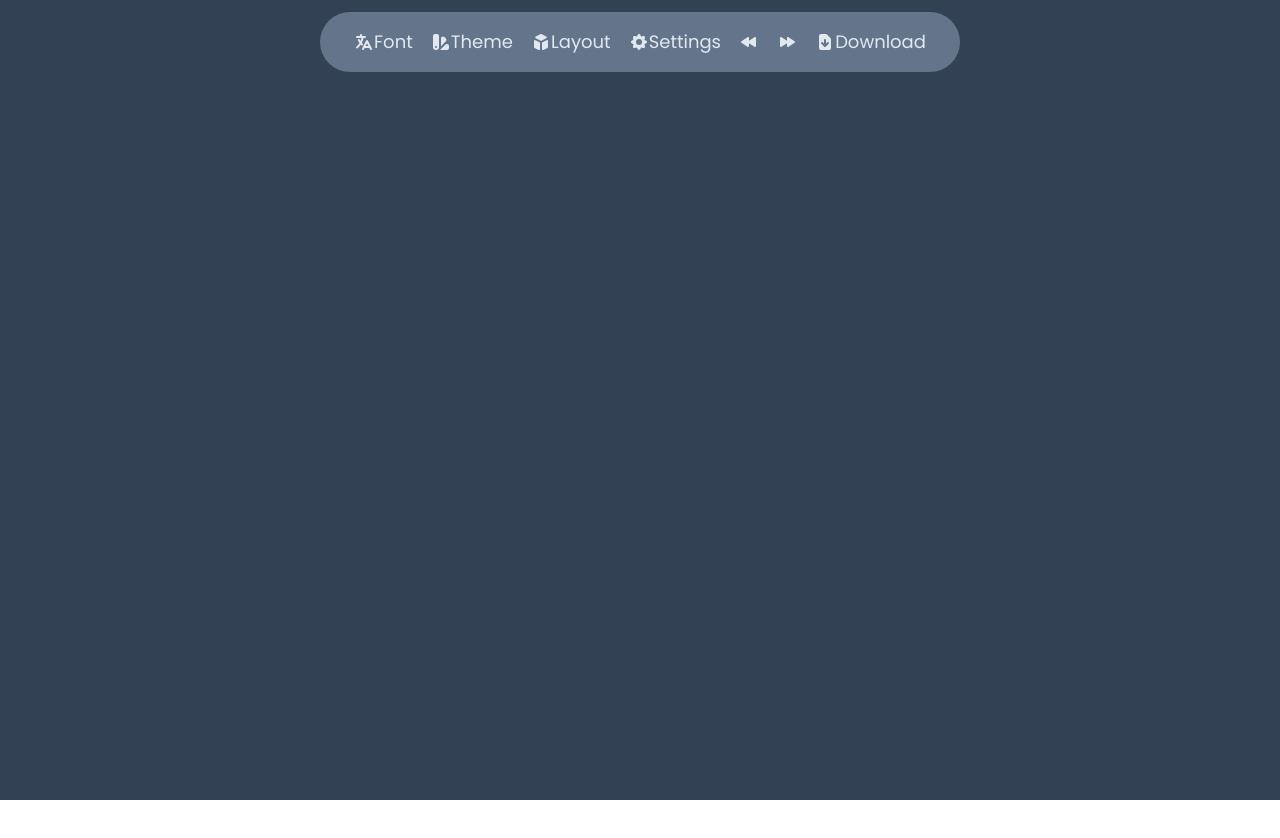
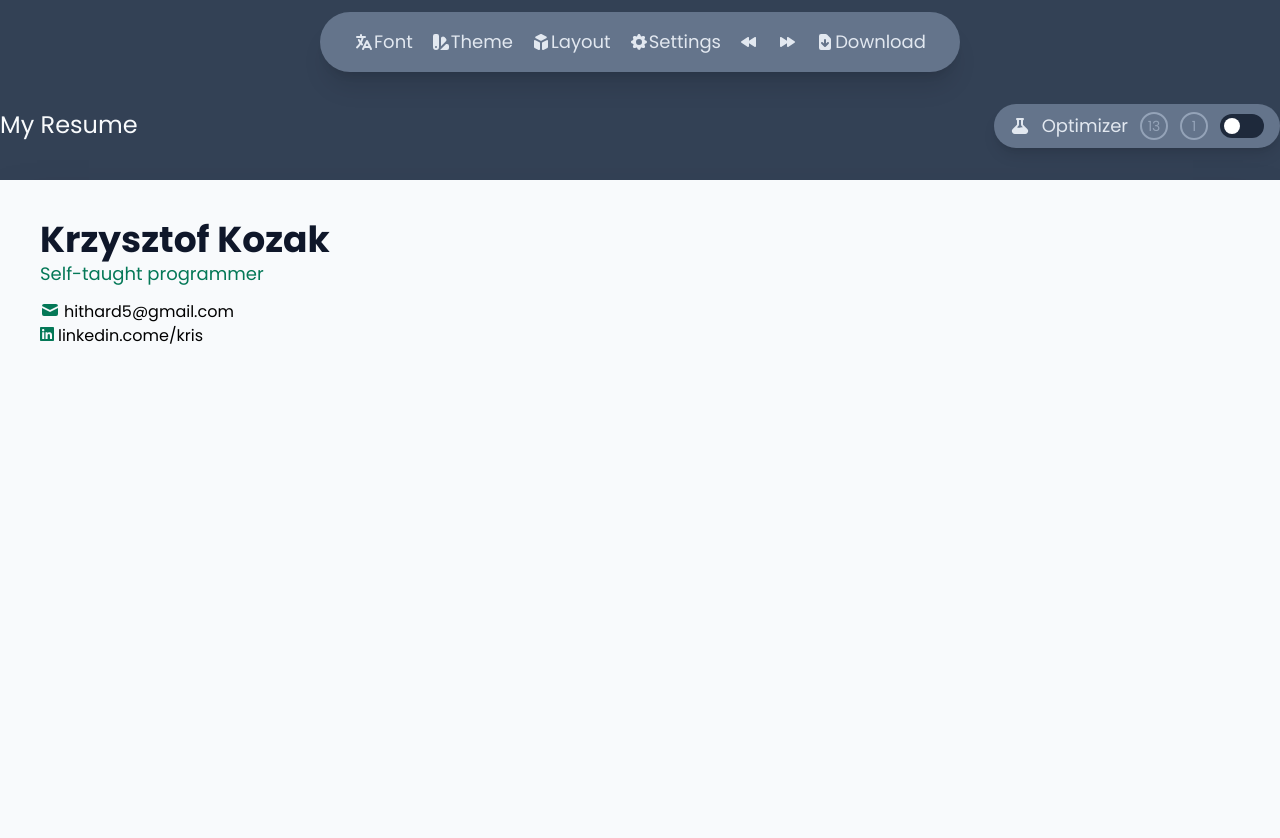
Before and after one commit to krzysztof-kozak/cv-builder, a React (Create React App) app: page / in a window 1280 px wide. Shown: the top 838 px of the page. Before the commit the page ends 800 px from the top, so only its background shows below. Built offline with nearby package versions, Linux system fonts and the light colour scheme.

Commit message:
Add Optimizer and Personal info components

```diff
--- a/package.json
+++ b/package.json
@@ -3,6 +3,11 @@
   "version": "0.1.0",
   "private": true,
   "dependencies": {
+    "@fortawesome/fontawesome-svg-core": "^1.3.0",
+    "@fortawesome/free-brands-svg-icons": "^6.0.0",
+    "@fortawesome/free-solid-svg-icons": "^6.0.0",
+    "@fortawesome/react-fontawesome": "^0.1.17",
+    "@headlessui/react": "^1.5.0",
     "@heroicons/react": "^1.0.5",
     "@testing-library/jest-dom": "^5.16.2",
     "@testing-library/react": "^12.1.3",
--- a/src/App.js
+++ b/src/App.js
@@ -1,10 +1,21 @@
-import { Toolbar } from './components';
+import { Toolbar, Optimizer, PersonalInfo } from './components';
 
 function App() {
 	return (
 		<div className="bg-slate-700">
 			<main className="container mx-auto flow-root min-h-screen">
 				<Toolbar />
+				<section className="container mt-8 flex items-center justify-between">
+					<input
+						value="My Resume"
+						className="border-b-2 border-transparent bg-inherit text-2xl text-slate-50 hover:text-slate-400 focus:border-b-2 focus:border-emerald-400 focus:text-slate-400 focus:underline-offset-8 focus:outline-none"
+					/>
+					<Optimizer />
+				</section>
+
+				<section className="mt-8 min-h-[1000px] bg-slate-50 p-10 shadow-2xl">
+					<PersonalInfo />
+				</section>
 			</main>
 		</div>
 	);
--- a/src/components/index.js
+++ b/src/components/index.js
@@ -1 +1,3 @@
 export { Toolbar } from './toolbar';
+export { Optimizer } from './optimizer';
+export { PersonalInfo } from './personalInfo';
--- /dev/null
+++ b/src/components/optimizer/Optimizer.js
@@ -0,0 +1,40 @@
+import { BeakerIcon } from '@heroicons/react/solid';
+import { Switch } from '@headlessui/react';
+import { useState } from 'react';
+
+export default function Optimizer() {
+	const [enabled, setEnabled] = useState(false);
+
+	return (
+		<div className="flex items-center justify-between gap-3 rounded-full bg-slate-500 px-4 py-2 text-lg text-slate-200 shadow-lg">
+			<BeakerIcon className="h-5" />
+			<p>Optimizer</p>
+			<p
+				className="flex h-5 w-5 items-center justify-center rounded-full border-2 border-slate-400
+        p-3 text-sm text-slate-400"
+			>
+				13
+			</p>
+			<p
+				className="flex h-5 w-5 items-center justify-center rounded-full border-2 border-slate-400
+        p-3 text-sm text-slate-400"
+			>
+				1
+			</p>
+			<Switch
+				checked={enabled}
+				onChange={setEnabled}
+				className={`${
+					enabled ? 'bg-emerald-500' : 'bg-slate-800'
+				} border-1 relative inline-flex h-6 w-11 items-center rounded-full`}
+			>
+				<span className="sr-only">Enable notifications</span>
+				<span
+					className={`
+          transform transition duration-200 ease-in-out
+          ${enabled ? 'translate-x-6' : 'translate-x-1'} inline-block h-4 w-4 transform rounded-full bg-white`}
+				/>
+			</Switch>
+		</div>
+	);
+}
--- /dev/null
+++ b/src/components/optimizer/index.js
@@ -0,0 +1 @@
+export { default as Optimizer } from './Optimizer';
--- /dev/null
+++ b/src/components/personalInfo/PersonalInfo.js
@@ -0,0 +1,20 @@
+import { MailIcon } from '@heroicons/react/solid';
+import { FontAwesomeIcon } from '@fortawesome/react-fontawesome';
+import { faLinkedin } from '@fortawesome/free-brands-svg-icons';
+
+export default function PersonalInfo() {
+	return (
+		<section>
+			<h2 className="weig text-4xl font-bold text-slate-900">Krzysztof Kozak</h2>
+			<p className="mb-3 text-lg text-emerald-700">Self-taught programmer</p>
+			<div className="flex gap-1">
+				<MailIcon className="h-5 text-emerald-700" /> <p>hithard5@gmail.com</p>
+			</div>
+
+			<div className="flex gap-1">
+				<FontAwesomeIcon icon={faLinkedin} className="h-5 w-5 text-emerald-700" />
+				<p>linkedin.come/kris</p>
+			</div>
+		</section>
+	);
+}
--- /dev/null
+++ b/src/components/personalInfo/index.js
@@ -0,0 +1 @@
+export { default as PersonalInfo } from './PersonalInfo';
--- a/src/components/toolbar/Toolbar.js
+++ b/src/components/toolbar/Toolbar.js
@@ -10,7 +10,7 @@ import {
 
 export default function Toolbar() {
 	return (
-		<div className="text-slate-20 mx-auto mt-3 flex max-w-screen-sm justify-evenly rounded-full bg-slate-500 p-4 text-lg text-slate-200">
+		<div className="mx-auto mt-3 flex max-w-screen-sm justify-evenly rounded-full bg-slate-500 p-4 text-lg text-slate-200 shadow-xl">
 			<div className="flex items-center hover:text-emerald-400">
 				<TranslateIcon className="h-5" />
 				<button>Font</button>
```
Also changed, not shown: 1 other file (tests, documents, lock files or other folders).
